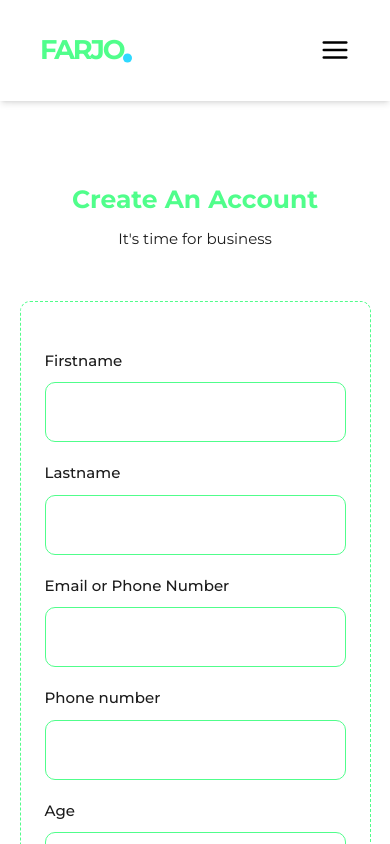
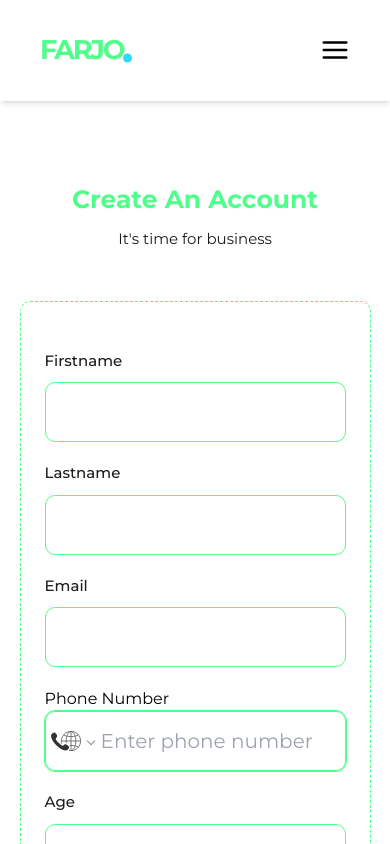
Before and after one commit to Abdulmojeed58/Small-business-payment, a Next.js app: page /auth/register in a window 390 px wide. Shown: the top 844 px of the page. Built offline with nearby package versions, Linux system fonts and the light colour scheme.

Commit message:
feat: add react-phone-number-input

```diff
--- a/package.json
+++ b/package.json
@@ -26,6 +26,7 @@
     "react-hook-form": "^7.48.2",
     "react-hot-toast": "^2.4.1",
     "react-icons": "^4.12.0",
+    "react-phone-number-input": "^3.3.7",
     "tailwindcss": "3.3.5",
     "typescript": "5.3.2",
     "yup": "^1.3.2",
--- a/src/components/Input.tsx
+++ b/src/components/Input.tsx
@@ -1,4 +1,10 @@
-import React from "react";
+import React, { useState } from "react";
+import "react-phone-number-input/style.css";
+import PhoneInput from "react-phone-number-input";
+import "react-phone-number-input/style.css";
+import "react-phone-number-input/style.css";
+import "react-phone-number-input/style.css";
+import "react-phone-number-input/style.css";
 
 interface InputProps {
   id: string;
@@ -60,3 +66,45 @@ export const CheckBox: React.FC<InputProps> = ({
     </div>
   );
 };
+
+type E164Number = string;
+
+export function StyledPhoneInput({
+  label,
+  inputClassName,
+  id,
+  isError,
+  inputProps,
+  onChange,
+}: {
+  label: string;
+  id: string;
+  inputClassName?: string;
+  isError?: boolean;
+  inputProps?: React.InputHTMLAttributes<HTMLInputElement>;
+  onChange: (value?: string | undefined) => void; // Adjusted to accept string type
+}) {
+  return (
+    <div>
+      <label htmlFor={id}>{label}</label>
+      <PhoneInput
+        placeholder="Enter phone number"
+        style={{
+          borderRadius: "10px",
+          width: "100%",
+          height: "60px",
+          padding: "0 5px",
+          fontSize: "20px",
+          ...(isError
+            ? { border: "1px solid #EF4444", outline: "1px solid #EF4444" }
+            : { border: "1px solid #50FE8B", outline: "1px solid #50FE8B" }),
+        }}
+        onChange={(value: string | undefined) => onChange(value)} // Pass value directly
+        inputProps={{
+          id: id,
+          ...inputProps,
+        }}
+      />
+    </div>
+  );
+}
--- a/src/components/Login.tsx
+++ b/src/components/Login.tsx
@@ -52,7 +52,7 @@ const Login = () => {
             <div className="flex flex-col gap-[20px] lg:gap-[40px] border-b border-dashed border-primary pb-[30px] lg:pb-[56px]  mb-[20px] lg:mb-[32px]">
               <Input
                 id="email"
-                label="Email or Phone Number"
+                label="Email"
                 type="email"
                 isError={!!errors.email?.message}
                 inputProps={{
--- a/src/components/Signup.tsx
+++ b/src/components/Signup.tsx
@@ -1,5 +1,5 @@
-import React, { useEffect } from "react";
-import Input, { CheckBox } from "./Input";
+import React, { useEffect, useState } from "react";
+import Input, { CheckBox, StyledPhoneInput } from "./Input";
 import Button from "./Button";
 import Link from "next/link";
 import { PATHS } from "@/routes/path";
@@ -8,10 +8,13 @@ import { useRegisterForm } from "@/hooks/useRegisterForm";
 import { useRouter } from "next/router";
 import useMessage from "@/hooks/useMessage";
 import useError from "@/hooks/useError";
+import { Controller } from "react-hook-form";
 
 const Signup = () => {
+  // const [inputValue, setInputValue] = useState<string>();
   const router = useRouter();
-  const { register, setValue, handleSubmit, errors } = useRegisterForm();
+  const { register, control, setValue, handleSubmit, errors } =
+    useRegisterForm();
 
   const { register: signin, auth } = useAuth();
   const { error, loading, clearError, message, clearMessage } = auth;
@@ -25,7 +28,9 @@ const Signup = () => {
     try {
       // Register the user
       await signin(data);
-      router.push("/auth/otp");
+      if (!error) {
+        router.push("/auth/otp");
+      }
     } catch (error) {
       console.log("error", error);
     }
@@ -71,21 +76,32 @@ const Signup = () => {
             />
             <Input
               id="email"
-              label="Email or Phone Number"
+              label="Email"
               type="email"
               isError={!!errors.email?.message}
               inputProps={{
                 ...register("email"),
               }}
             />
-            <Input
-              id="tel"
-              label="Phone number"
-              type="tel"
-              isError={!!errors.phoneNumber?.message}
-              inputProps={{
-                ...register("phoneNumber"),
-              }}
+            <Controller
+              render={({ field }) => (
+                <StyledPhoneInput
+                  label="Phone Number"
+                  id="phone-number"
+                  isError={!!errors.phoneNumber?.message}
+                  onChange={field.onChange} // Pass the field's onChange function
+                  inputProps={{
+                    value: field.value,
+                    onChange: field.onChange, // Make sure to include onChange in inputProps
+                    onBlur: field.onBlur,
+                    // Any other input props
+                  }}
+                />
+              )}
+              defaultValue=""
+              name="phoneNumber"
+              control={control}
+              rules={{ required: true }}
             />
             <Input
               id="age"
--- a/src/hooks/useRegisterForm.ts
+++ b/src/hooks/useRegisterForm.ts
@@ -42,6 +42,7 @@ export const useRegisterForm = () => {
   const {
     register,
     setValue,
+    control,
     handleSubmit,
     formState: { errors },
   } = useForm<FormData>({
@@ -49,5 +50,5 @@ export const useRegisterForm = () => {
     defaultValues,
   });
 
-  return { register, setValue, handleSubmit, errors };
+  return { register, control, setValue, handleSubmit, errors };
 };
--- a/src/styles/globals.css
+++ b/src/styles/globals.css
@@ -14,3 +14,9 @@
 
 body {
 }
+
+.PhoneInputInput {
+  border: none;
+  outline: none;
+  background-color: transparent;
+}
--- a/src/zustance/authSlice.ts
+++ b/src/zustance/authSlice.ts
@@ -134,7 +134,7 @@ export const useAuth = create<any>((set: any, get: any) => ({
         ...state,
         auth: {
           ...state.auth,
-          error: handleError(error?.message),
+          error: handleError(error?.message, "register"),
           isRegister: false,
           token: null,
           isAuthenticated: false,
@@ -193,10 +193,17 @@ export const useAuth = create<any>((set: any, get: any) => ({
   },
 }));
 
-export const handleError = (error: string) => {
+export const handleError = (error: string, type = "") => {
   if (error.includes("Request failed with status code 404")) {
     return "Incorrect Email";
   }
+  if (
+    error.includes("Request failed with status code 500") &&
+    type === "register"
+  ) {
+    return "Email or Phone Number already exist";
+  }
+
   if (error.includes("Request failed with status code 401")) {
     return "Incorrect Email or Password";
   }
```
Also changed, not shown: 1 other file (tests, documents, lock files or other folders).
